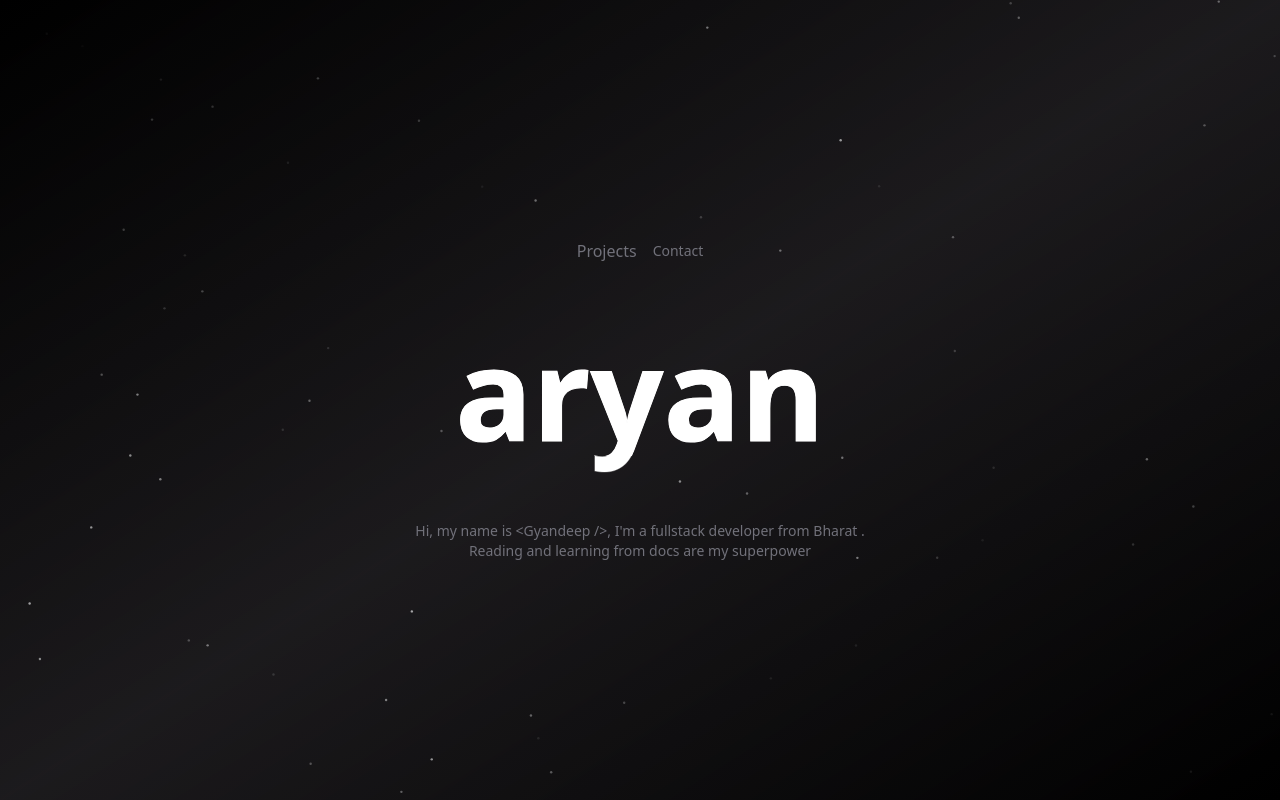
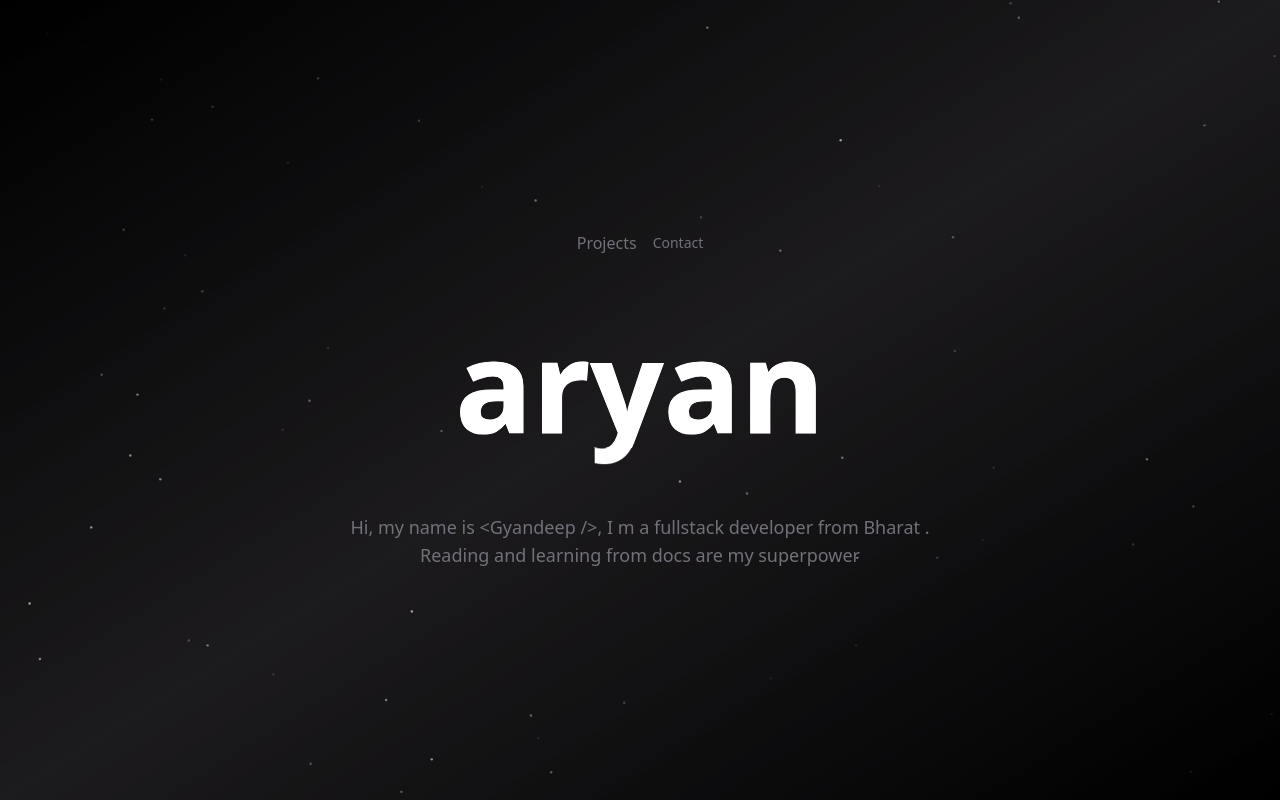
Before and after one commit to gyandeeparyan/personal-portfolio, a React (Vite) app: page / in a window 1280 px wide. Built offline with nearby package versions, Linux system fonts and the light colour scheme.

Commit message:
Update personal introduction and add new project to the portfolio

```diff
--- a/src/Components/Home.jsx
+++ b/src/Components/Home.jsx
@@ -29,8 +29,8 @@ const Home = () => {
         </h1>
         <div className='hidden w-screen h-px animate-glow md:block animate-fade-right bg-gradient-to-r from-zinc-300/0 via-zinc-300/50 to-zinc-300/0'></div>
         <div className='my-16 text-center animate-fade-in'>
-          <h2 className='text-sm text-zinc-500 mx-5  '>
-            Hi, my name is &lt;Gyandeep &#47;&gt;, I'm a fullstack developer from Bharat .{" "}
+          <h2 className='text-lg text-zinc-500 mx-5  '>
+            Hi, my name is &lt;Gyandeep &#47;&gt;, I m a fullstack developer from Bharat .{" "}
             <br className="hidden md:block" />
             Reading and learning from docs are my superpower
 
--- a/src/Data/Data.jsx
+++ b/src/Data/Data.jsx
@@ -1,5 +1,15 @@
 import { v4 as uuidv4 } from 'uuid';
 export const projectData = [
+  {
+    id: uuidv4(),
+    title: "MLBB Store",
+    type: "Freelancing",
+    emoji: "🛒",
+    image: "https://i.ibb.co/QJrqWJD/netflix-gpt4.png",
+    git: "https://github.com/gyandeeparyan/zoya-store-v2",
+    live: "https://zoya-store.vercel.app/",
+    desc: "Online store with Razorpay Integration for seamless transactions and secure payments."
+  },
   {
     id: uuidv4(),
     title: "sameeksha",
```
